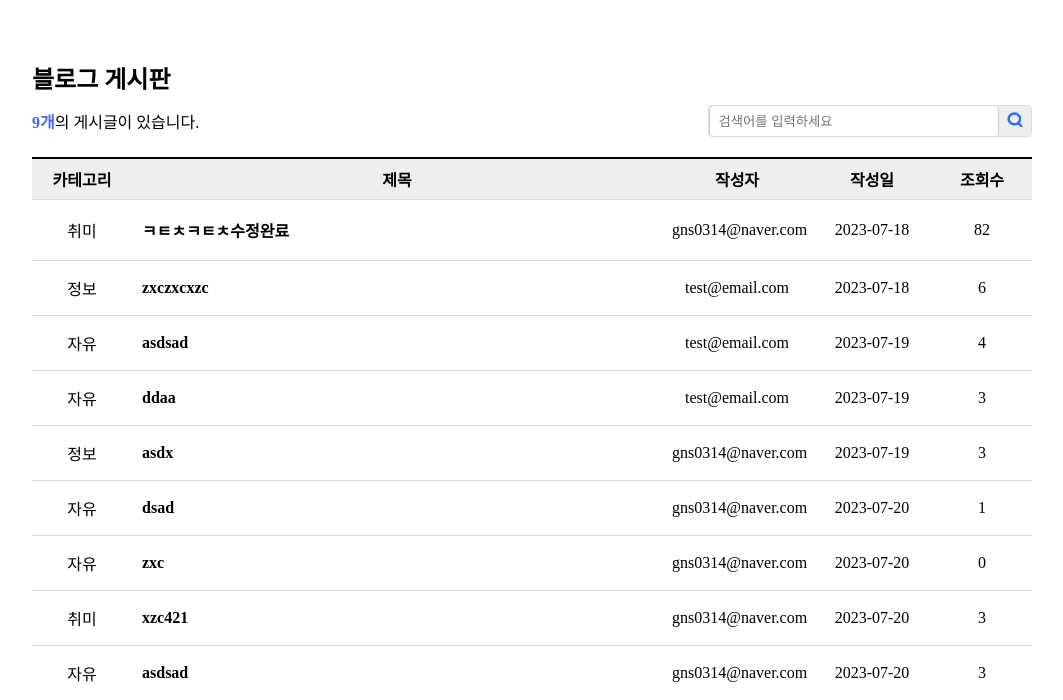
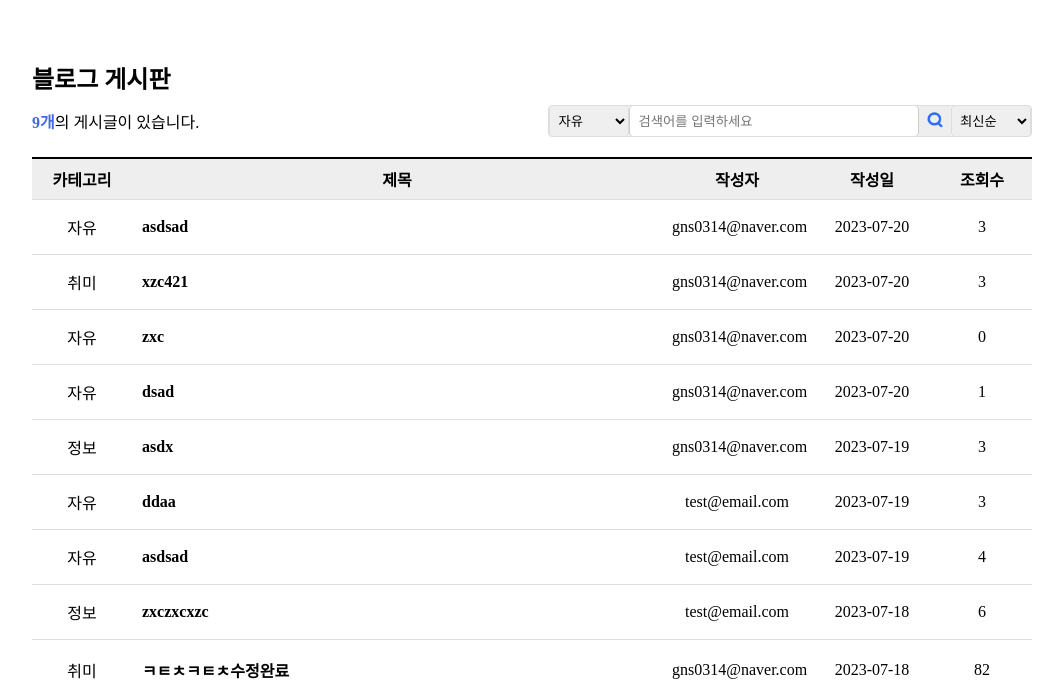
Before and after one commit to gns0314/DjangoBlog, a Django app: page /blog/ in a window 1280 px wide. Shown: the part 81-781 px from the top of the page, without its empty margins (108-1171 px from the left). Run offline with Django 4.2, Linux system fonts and the light colour scheme; data comes from the database, SQL or seed files in the repository; both versions use the stored data as it was after the commit.

Commit message:
검색에 기능 추가

```diff
--- a/blog/templates/blog/post_list.html
+++ b/blog/templates/blog/post_list.html
@@ -12,9 +12,20 @@
         <!-- 검색 폼 -->
         <div>
             <form action="{% url 'blog:search' %}" method="GET" class="search-form">
+                <label for="category" class="a11y-hidden">카테고리</label>
+                <select name="category" id="category">
+                    <option value="자유">자유</option>
+                    <option value="취미">취미</option>
+                    <option value="정보">정보</option>
+                </select>
                 <label for="search" class="a11y-hidden">검색</label>
-                <input id="search" type="text" name="search_word" placeholder="검색어를 입력하세요" required>
+                <input id="search" type="text" name="search_word" placeholder="검색어를 입력하세요">
                 <button type="submit"><img src="{% static 'img/icon-search.png' %}" alt="검색"></button>
+                <label for="sort" class="a11y-hidden">정렬</label>
+                <select name="sort" id="sort">
+                    <option value="latest" {% if sort_by == 'latest' %}selected{% endif %}>최신순</option>
+                    <option value="hits" {% if sort_by == 'hits' %}selected{% endif %}>조회순</option>
+                </select>
             </form>
         </div>
     </div>
--- a/blog/views.py
+++ b/blog/views.py
@@ -10,7 +10,7 @@ from .forms import PostForm, CommentForm
 
 class Index(View):
     def get(self, request):
-        post_objs = Post.objects.all()
+        post_objs = Post.objects.all().order_by('-created_at')
         cnt = Post.objects.count()
         context = {
             'posts': post_objs,
@@ -96,14 +96,29 @@ class Delete(View):
         return redirect('blog:list')
 
 
-# 게시글 검색
 class Search(View):
     def get(self, request):
         search_word = request.GET.get('search_word')
-        posts = Post.objects.filter(Q(title__icontains=search_word) | Q(category__icontains=search_word)).order_by('-created_at')
+        category = request.GET.get('category')
+        posts = Post.objects.all().order_by('created_at')
+        sort = request.GET.get('sort', 'latest')
+
+        if search_word:
+            posts = posts.filter(Q(title__icontains=search_word) | Q(category__icontains=search_word))
+
+        if category:
+            posts = posts.filter(category=category)
+
+        if sort == 'hits':
+            posts = posts.order_by('-hit')
+        else:
+            posts = posts.order_by('-created_at')
+
         context = {
             'posts': posts,
-            'search_word': search_word
+            'search_word': search_word,
+            'category': category,
+            'sort': sort
         }
         return render(request, 'blog/post_search.html', context)
 
```
Also changed, not shown: db.sqlite3, 1 other file.
